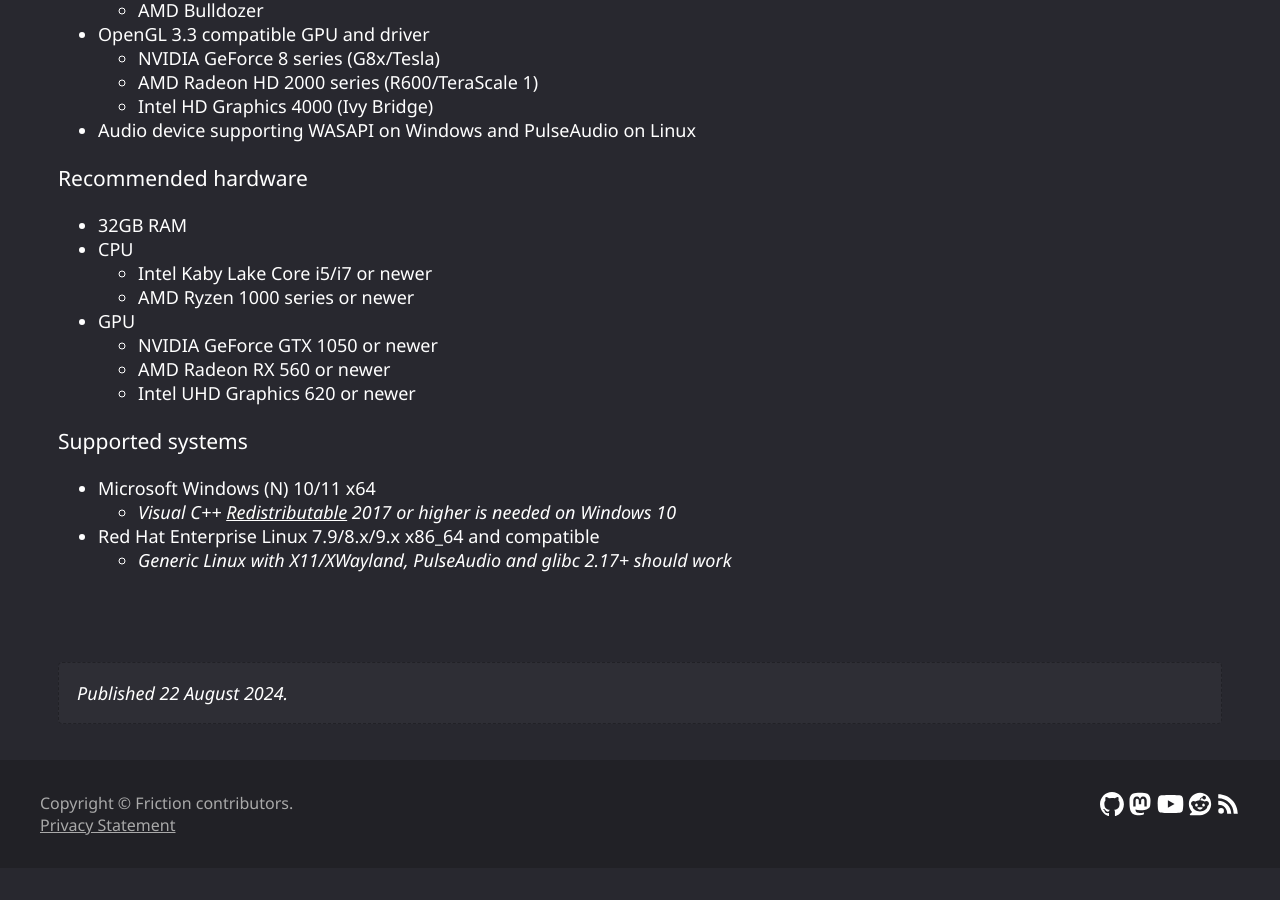
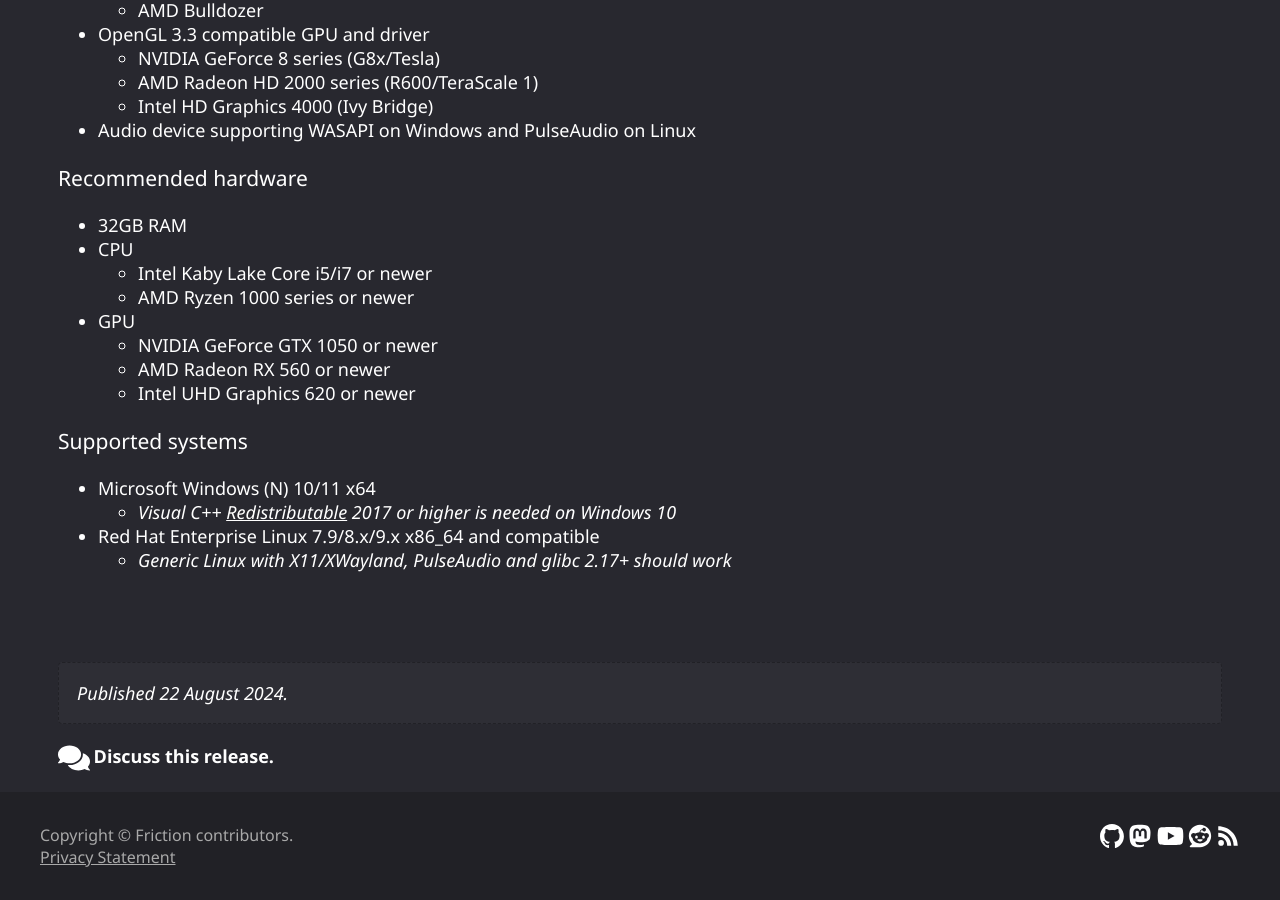
Before and after one commit to friction2d/friction2d.github.io, a Jekyll site: the page built from _posts/2024-08-22-friction-0961.md, in a window 1280 px wide and 900 px high, scrolled down 3506 px. Built offline with Jekyll 4.4.1, drawn with Linux system fonts in a browser that asks for light colours; before the commit the page ends 4374 px from its top, so only the background shows below that; part of the change alters nothing that is shown.

```diff
--- a/_posts/2024-08-22-friction-0961.md
+++ b/_posts/2024-08-22-friction-0961.md
@@ -11,6 +11,7 @@ linux_portable: "linux-x86_64.tar.xz"
 linux_appimage: "x86_64.AppImage"
 linux_rpm: "1.x86_64.rpm"
 download_active: true
+comments: "https://github.com/orgs/friction2d/discussions/229"
 ---
 
 This release marks the end of development for the 0.9 series. The 0.9 series is now in maintenance mode, receiving only important bug fixes until the upcoming 1.0 release later this year.
```
